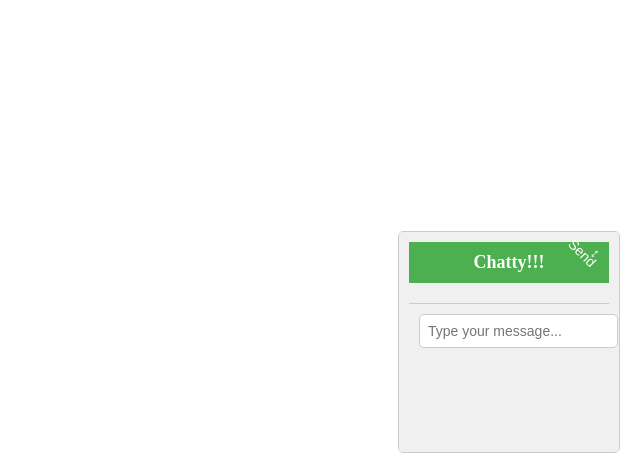
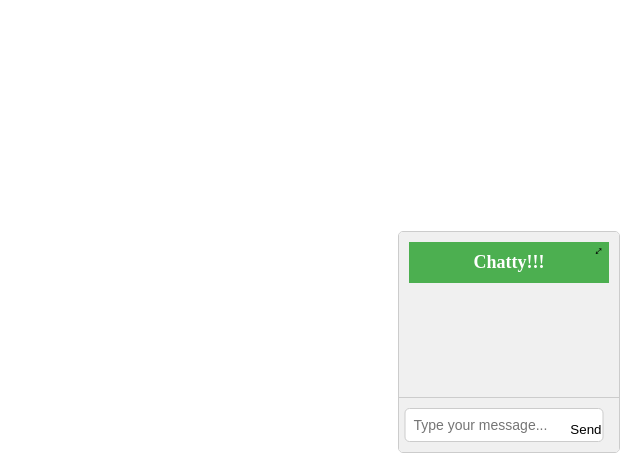
Before and after one commit to jeffmakuto/FAQ, a Flask app: template templates/index.html in a window 1280 px wide. Shown: the part 327-800 px from the top of the page, without its empty margins (640-1280 px from the left). Run offline with Flask 3, Linux system fonts and the light colour scheme; the template is opened without the code that fills it, so the values that code supplies are empty.

Commit message:
Update styles.css

```diff
--- a/static/css/styles.css
+++ b/static/css/styles.css
@@ -20,16 +20,6 @@ h2 {
     border-radius: 5px;
     overflow-y: auto;
     padding: 10px;
-}
-
-.chatbox button {
-    position:absolute;
-    top: 5px;
-    right: 5px;
-    transform: rotate(45deg);
-    border: none;
-    background-color: transparent;
-    cursor: pointer;
 }
 
 .enlarged {
@@ -61,6 +51,10 @@ h2 {
     align-items: flex-end;
     padding: 10px;
     border-top: 1px solid #ccc;
+    position: absolute;
+    bottom: 0;
+    left: 50%;
+    transform: translateX(-50%);
 }
 
 input {
@@ -73,12 +67,23 @@ input {
     margin-top: auto;
 }
 
-button {
+.send-btn {
     padding: 8px 15px;
     background-color: #4CAF50;
-    color: white;
+    position:absolute;
+    bottom: 7px;
+    right: 7px;
     border: none;
-    border-radius: 5px;
+    background-color: transparent;
     cursor: pointer;
-    font-size: 14px;
 }
+
+.toggle-btn {
+    position:absolute;
+    top: 10px;
+    right: 10px;
+    border: none;
+    background-color: transparent;
+    cursor: pointer;
+    transform: rotate(45deg);
+}
```
